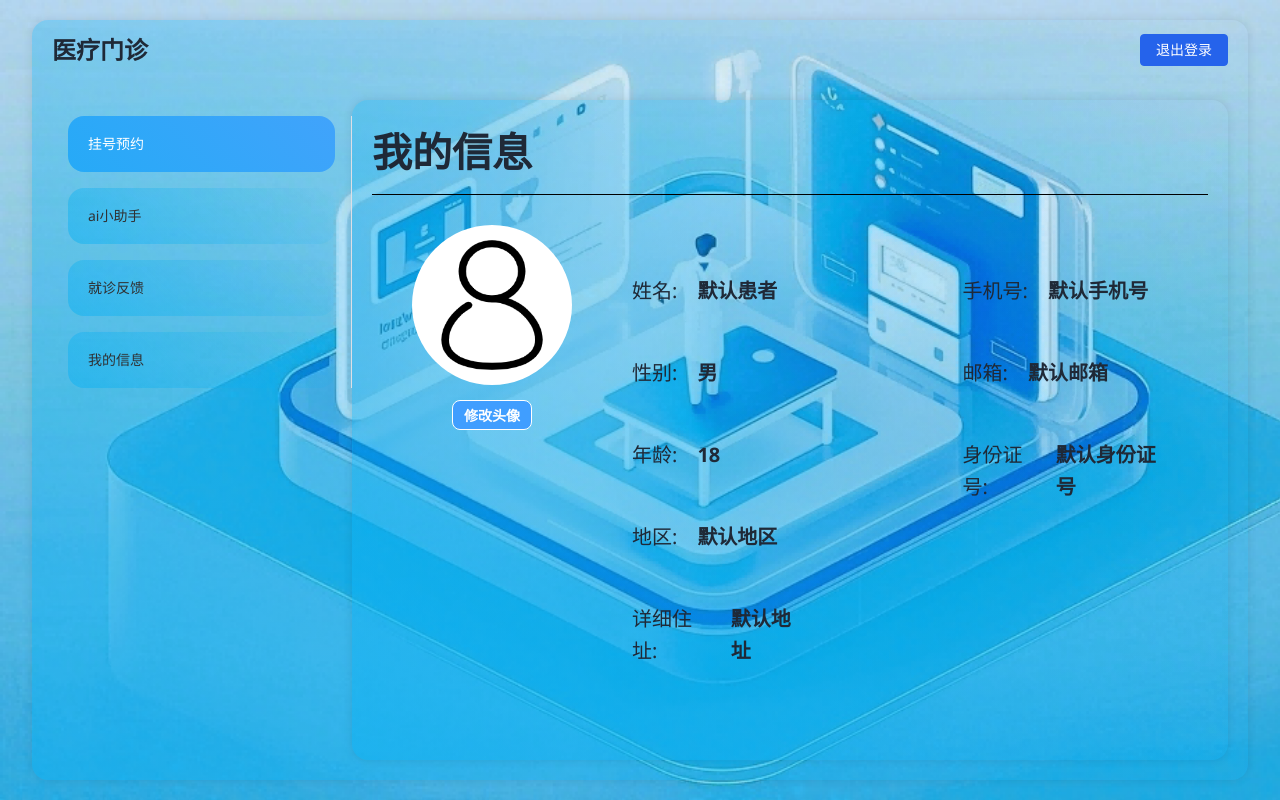
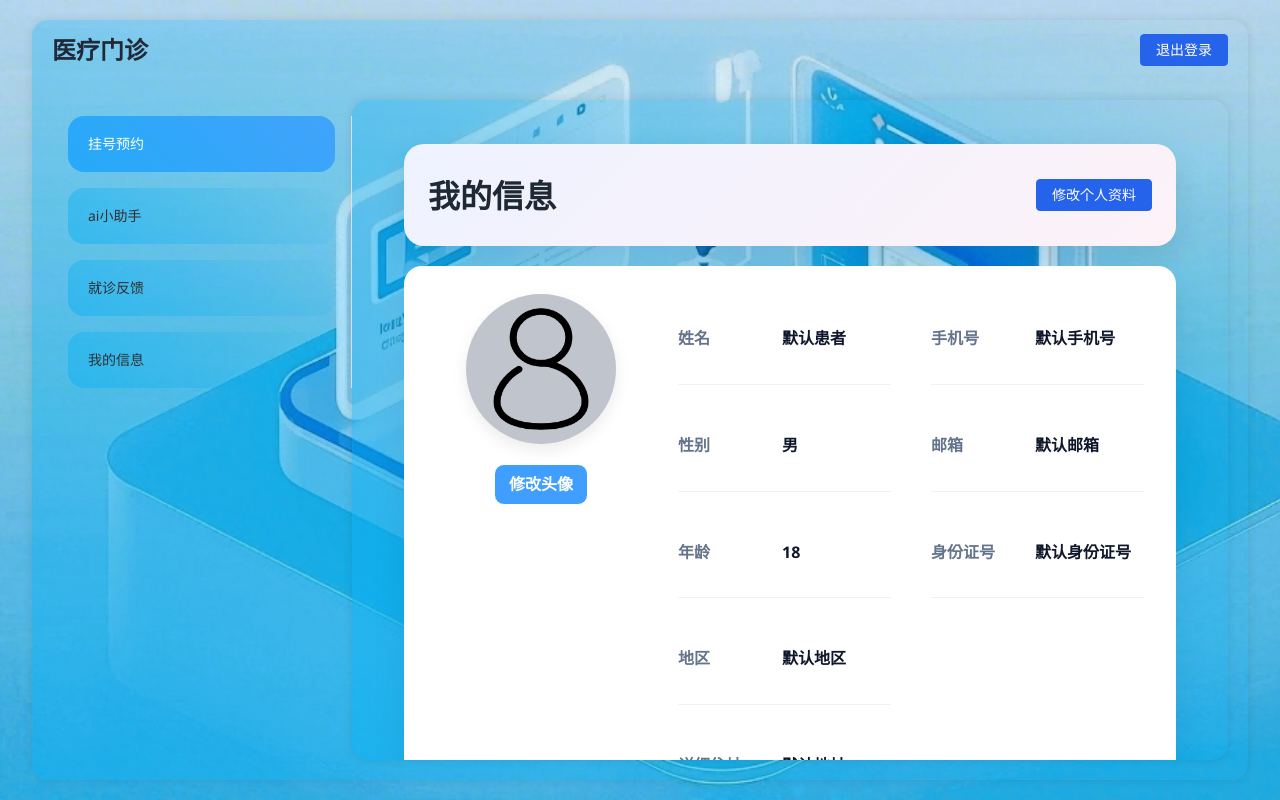
Before and after one commit to youngestar/OutPatient, a Vue app: page /patient/myinfo in a window 1280 px wide. Built offline with nearby package versions, Linux system fonts and the light colour scheme.

Commit message:
feat: 美化用户端部分样式

```diff
--- a/src/views/ChatView.vue
+++ b/src/views/ChatView.vue
@@ -3,7 +3,7 @@
     <div class="chat-header">
       <h2>AI助手</h2>
       <el-button v-if="couldSend && !hasRecorded" class="over-button"
-        @click="overAichat(chatHistoryStore.getId(appoimentId))" type="primary" size="large">保存对话</el-button>
+        @click="overAichat(chatHistoryStore.getId(appoimentId))" type="danger" size="large">终止对话</el-button>
     </div>
     <div class="chat-messages" ref="chatMessages">
       <div v-for="(message, index) in messages" :key="index" :class="['message', message.sender]">
@@ -33,7 +33,7 @@ import { DoAxios, DoAxiosWithErro } from '@/api/index';
 import { useUserStore } from '@/stores/user';
 import { useChatHistoryStore } from '@/stores/ChatHistory';
 import { fetchEventSource } from '@microsoft/fetch-event-source';
-import { ElMessage } from 'element-plus';
+import { ElMessage, ElMessageBox } from 'element-plus';
 
 const API_BASE = import.meta.env.VITE_API_BASE || '/api';
 type ChatHistoryEntry = {
@@ -201,7 +201,7 @@ const initFetchES = () => {
     headers: {
       'Content-Type': 'application/json',
       satoken: tokenValue,
-      Authorization: tokenValue ? `Bearer ${tokenValue}` : undefined, // === 新增：同时带 Authorization ===
+      ...(tokenValue ? { Authorization: `Bearer ${tokenValue}` } : {}), // === 新增：同时带 Authorization ===
     },
     body: JSON.stringify({
       patientId,
@@ -237,11 +237,25 @@ const initFetchES = () => {
   });
 };
 
-const overAichat = (sessionId: string | null) => {
+const overAichat = async (sessionId: string | null) => {
   if (!sessionId) {
     ElMessage.warning('会话尚未建立');
     return;
   }
+  try {
+    await ElMessageBox.confirm(
+      '确定要终止对话吗? 终止后本次咨询结束且不可以再继续',
+      '确认终止',
+      {
+        type: 'warning',
+        confirmButtonText: '终止',
+        cancelButtonText: '取消',
+      }
+    );
+  } catch {
+    return; // 用户取消
+  }
+
   DoAxios('/appointment/ai-consult/end', 'post', { sessionId }, true, true)
     .then(() => {
       ElMessage.success('聊天记录保存成功');
--- a/src/views/patient/Myinfo.vue
+++ b/src/views/patient/Myinfo.vue
@@ -1,42 +1,37 @@
 <template>
+  <div class="profile-page" v-loading="loading">
+    <header class="page-head">
       <h2>我的信息</h2>
-  <div id="card" class="light-shadow cardHover" v-loading="loading">
-    <div id="avatar">
+      <el-button type="primary" @click="openEdit">修改个人资料</el-button>
+    </header>
+
+    <section class="profile-card">
+      <div class="avatar-panel">
         <input type="file" id="file" @change="handleUP" style="display: none;" />
-      <el-avatar :src="myInfo.avatar" :size="160" style="background-color: #fff;"></el-avatar>
-      <label for="file">修改头像</label>
-      <el-button type="success" size="small" v-if="newAvatar" @click="uploadAvatar"
-        style="border: 1px #fff solid; width: 68px; border-radius: 5px; margin: auto; margin-top: 15px;">
-        保存修改
-      </el-button>
+        <el-avatar :src="myInfo.avatar" :size="150" class="avatar"></el-avatar>
+        <label for="file" class="upload-btn">修改头像</label>
+        <el-button v-if="newAvatar" type="success" plain size="small" @click="uploadAvatar">保存修改</el-button>
       </div>
-    <div id="main-msg">
-      <div class="left">
-        <p><span class="label">姓名:</span><span class="detail">{{ myInfo.name }}</span></p>
-        <p><span class="label">性别:</span><span class="detail">{{ myInfo.gender === 0
-          ? '未知'
-          : myInfo.gender === 1
-            ? '男'
-            : myInfo.gender === 2
-              ? '女'
-              : '错误'
-        }}</span></p>
-        <p><span class="label">年龄:</span><span class="detail">{{ myInfo.age }}</span></p>
-        <p><span class="label">地区:</span><span class="detail">{{ myInfo.region }}</span></p>
-        <p><span class="label">详细住址:</span><span class="detail">{{ myInfo.address }}</span></p>
+
+      <div class="info-panel">
+        <div class="info-col">
+          <div class="field"><span class="label">姓名</span><span class="value">{{ myInfo.name }}</span></div>
+          <div class="field"><span class="label">性别</span><span class="value">{{ myInfo.gender === 0 ? '未知' :
+            myInfo.gender === 1 ? '男' : myInfo.gender === 2 ? '女' : '错误' }}</span></div>
+          <div class="field"><span class="label">年龄</span><span class="value">{{ myInfo.age }}</span></div>
+          <div class="field"><span class="label">地区</span><span class="value">{{ myInfo.region }}</span></div>
+          <div class="field"><span class="label">详细住址</span><span class="value">{{ myInfo.address }}</span></div>
         </div>
-      <div class="right">
-        <p><span class="label">手机号:</span><span class="detail">{{ myInfo.phone }}</span></p>
-        <p><span class="label">邮箱:</span><span class="detail">{{ myInfo.email }}</span></p>
-        <p><span class="label">身份证号:</span><span class="detail">{{ myInfo.idCard }}</span></p>
+        <div class="info-col">
+          <div class="field"><span class="label">手机号</span><span class="value">{{ myInfo.phone }}</span></div>
+          <div class="field"><span class="label">邮箱</span><span class="value">{{ myInfo.email }}</span></div>
+          <div class="field"><span class="label">身份证号</span><span class="value">{{ myInfo.idCard }}</span></div>
         </div>
       </div>
-    <!-- <p><span class="label">症状:</span><span class="detail">{{ myInfo.description }}</span></p> -->
-    <el-button type="info" style="position: relative; right: 80px;;width: 15%; margin: 0 45%; margin-top: 120px;"
-      @click="() => { dialogTableVisible = true }">修改个人资料
-    </el-button>
-    <el-dialog v-model="dialogTableVisible" title="请填写更新后用户信息" width="800">
-      <UserForm @submit="changeInfo"></UserForm>
+    </section>
+
+    <el-dialog v-model="dialogTableVisible" title="请填写新的信息" width="800" @closed="clearEditInitial">
+      <UserForm :initial="editInitial" @submit="changeInfo"></UserForm>
     </el-dialog>
   </div>
 </template>
@@ -68,6 +63,7 @@ type EditableInfo = Pick<MyInfoState, 'name' | 'gender' | 'age' | 'region' | 'ad
 const dialogTableVisible = ref(false);
 const loading = ref(true);
 const newAvatar = ref(false);
+const editInitial = ref<EditableInfo | null>(null);
 const myInfo = reactive<MyInfoState>({
   avatar: '/src/assets/me.png',
   name: '默认患者',
@@ -79,6 +75,23 @@ const myInfo = reactive<MyInfoState>({
   email: '默认邮箱',
   idCard: '默认身份证号',
 })
+
+const openEdit = () => {
+  editInitial.value = {
+    name: myInfo.name,
+    gender: myInfo.gender,
+    age: myInfo.age,
+    region: myInfo.region,
+    address: myInfo.address,
+    phone: myInfo.phone,
+    idCard: myInfo.idCard,
+  };
+  dialogTableVisible.value = true;
+}
+
+const clearEditInitial = () => {
+  editInitial.value = null;
+}
 
 const handleUP = (e: Event) => {
   const file = (e.target as HTMLInputElement).files?.[0];
@@ -115,6 +128,7 @@ const uploadAvatar = async () => {
 
 const changeInfo = (formData: EditableInfo) => {
   Object.assign(myInfo, formData);
+  dialogTableVisible.value = false;
 }
 
 onMounted(async () => {
@@ -125,44 +139,82 @@ onMounted(async () => {
 </script>
 
 <style scoped lang="scss">
-h2 {
-  font-size: 40px;
-  border-bottom: 1px solid black;
-  padding-bottom: 10px;
-  margin-bottom: 10px;
+.profile-page {
+  display: flex;
+  flex-direction: column;
+  gap: 1.25rem;
+  padding: 1.5rem 2rem;
+  min-height: 100%;
+  box-sizing: border-box;
 }
 
-#card {
-  height: 95%;
-  width: 96.5%;
-  min-width: 400px;
-  padding: 20px;
-  background-color: vars.$card-bg-depart;
-  border-radius: 10px;
+.profile-page {
+  margin: 0 auto;
+}
 
-  #avatar {
+.page-head {
+  display: flex;
+  justify-content: space-between;
+  align-items: center;
+  background: linear-gradient(135deg, #eef2ff, #fdf2f8);
+  border-radius: 20px;
+  padding: 1.25rem 1.5rem;
+  box-shadow: 0 12px 30px rgba(15, 23, 42, 0.1);
+
+  .eyebrow {
+    margin: 0;
+    text-transform: uppercase;
+    letter-spacing: 0.08em;
+    color: #7c8db5;
+    font-size: 0.8rem;
+  }
+
+  h2 {
+    margin: 0.35rem 0;
+    font-size: 2rem;
+    color: #1f2933;
+  }
+
+  .subtext {
+    margin: 0;
+    color: #64748b;
+  }
+}
+
+.profile-card {
+  border-radius: 18px;
+  box-shadow: 0 15px 35px rgba(15, 23, 42, 0.08);
+  background-color: #fff;
+  padding: 1.75rem 2rem;
+  display: flex;
+  gap: 2rem;
+  align-items: flex-start;
+  box-sizing: border-box;
+}
+
+.avatar-panel {
   display: flex;
   flex-direction: column;
-    justify-content: center;
-    align-content: center;
-    float: left;
-    margin-left: 20px;
-    margin-right: 60px;
+  gap: 0.75rem;
+  align-items: center;
+  text-align: center;
+  min-width: 210px;
 
-    label {
+  .avatar {
+    box-shadow: 0 6px 16px rgba(0, 0, 0, 0.08);
+  }
+
+  .upload-btn {
     cursor: pointer;
-      margin: auto;
-      margin-top: 15px;
-      width: 80px;
-      height: 30px;
-      background-color: #409eff;
+    display: inline-block;
+    margin-top: 0.5rem;
+    padding: 0.4rem 0.9rem;
+    background: #409eff;
     color: #fff;
-      line-height: 30px;
-      border-radius: 8px;
-      border: #fff 1px solid;
-      text-align: center;
-      font-weight: bolder;
-      font-size: 14px;
+    border-radius: 10px;
+    border: 1px solid #fff;
+    font-weight: 600;
+    transition: background-color 0.2s ease;
 
     &:hover {
       background-color: #66b1ff;
@@ -170,29 +222,70 @@ h2 {
   }
 }
 
-  #main-msg {
+.info-panel {
+  flex: 1;
   display: flex;
-
-    .right {
-      margin-left: 30%;
-      width: 40%;
-    }
+  gap: 2.5rem;
 }
 
-  p {
+.info-col {
+  flex: 1;
   display: flex;
-    font-size: 20px;
-    margin: 50px 0;
+  flex-direction: column;
+  gap: 1rem;
+}
+
+.field {
+  display: flex;
+  align-items: center;
+  gap: 1rem;
+  padding: 2rem 0;
+  border-bottom: 1px solid rgba(15, 23, 42, 0.06);
+}
 
 .label {
-      max-width: 100px;
-      text-align: left;
+  width: 88px;
+  flex: 0 0 88px;
+  color: #64748b;
+  font-weight: 600;
 }
 
-    .detail {
-      font-weight: bold;
-      margin-left: 20px;
+.value {
+  color: #0f172a;
+  font-weight: 600;
+  word-break: break-word;
 }
+
+@media (max-width: 768px) {
+  .profile-page {
+    padding: 1rem;
+  }
+
+  .page-head {
+    flex-direction: column;
+    align-items: flex-start;
+    gap: 0.5rem;
+  }
+
+  .profile-card {
+    flex-direction: column;
+    padding: 1.25rem;
+    gap: 1.25rem;
+  }
+
+  .avatar-panel {
+    min-width: unset;
+    width: 100%;
+  }
+
+  .info-panel {
+    flex-direction: column;
+    gap: 0.5rem;
+  }
+
+  .label {
+    width: 76px;
+    flex-basis: 76px;
   }
 }
 </style>
--- a/src/views/patient/UserForm.vue
+++ b/src/views/patient/UserForm.vue
@@ -1,6 +1,6 @@
 <script setup lang="ts">
 import { updateUserInfo } from '@/api/patient/myInfo';
-import { reactive, ref } from 'vue'
+import { reactive, ref, watch } from 'vue'
 import type { FormInstance, FormRules } from 'element-plus'
 import { ElMessage } from 'element-plus'
 
@@ -15,6 +15,10 @@ interface PersonalInfo {
   idCard: string
 }
 
+const props = defineProps<{
+  initial?: Partial<PersonalInfo> | null
+}>()
+
 // 提交数据
 const emit = defineEmits(['submit'])
 
@@ -28,6 +32,31 @@ const formData = reactive<PersonalInfo>({
   phone: '',
   idCard: ''
 })
+
+const initialSnapshot = ref<PersonalInfo>({
+  name: '',
+  gender: 0,
+  age: 0,
+  region: '',
+  address: '',
+  phone: '',
+  idCard: ''
+})
+
+const applyInitial = (payload?: Partial<PersonalInfo> | null) => {
+  const next: PersonalInfo = {
+    name: payload?.name ?? '',
+    gender: typeof payload?.gender === 'number' ? payload!.gender : 0,
+    age: typeof payload?.age === 'number' ? payload!.age : 0,
+    region: payload?.region ?? '',
+    address: payload?.address ?? '',
+    phone: payload?.phone ?? '',
+    idCard: payload?.idCard ?? ''
+  }
+  Object.assign(formData, next)
+  initialSnapshot.value = { ...next }
+  formRef.value?.clearValidate()
+}
 
 
 // 验证规则
@@ -66,6 +95,14 @@ const rules = reactive<FormRules<PersonalInfo>>({
 
 const formRef = ref<FormInstance>()
 
+watch(
+  () => props.initial,
+  (val) => {
+    applyInitial(val)
+  },
+  { immediate: true }
+)
+
 const handleSubmit = async () => {
   if (!formRef.value) return
 
@@ -94,7 +131,8 @@ const handleSubmit = async () => {
 }
 
 const resetForm = () => {
-  formRef.value?.resetFields()
+  Object.assign(formData, initialSnapshot.value)
+  formRef.value?.clearValidate()
 }
 </script>
 
@@ -110,7 +148,8 @@ const resetForm = () => {
         <el-form-item label="性别" prop="gender">
           <el-select v-model="formData.gender" placeholder="请选择性别">
             <el-option label="男" :value="1" />
-            <el-option label="女" :value="0" />
+            <el-option label="女" :value="2" />
+            <el-option label="未知" :value="0" />
           </el-select>
         </el-form-item>
 
```
Also changed, not shown: src/views/patient/PatientCB.vue (+58 -7 lines). Lines whose indentation alone changed are shown as unchanged.
